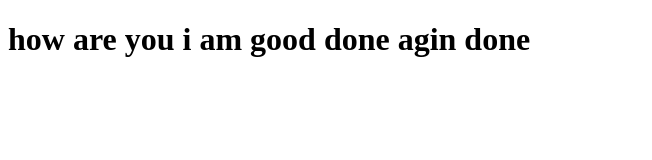
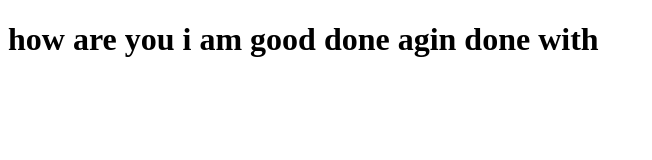
Before and after one commit to premraj234/testCI-CD, a website built with Parcel: page index.html in a window 1280 px wide. Shown: the whole page, without its empty margins (0-652 px from the left). Built offline with nearby package versions, Linux system fonts and the light colour scheme.

Commit message:
initial commit -5

```diff
--- a/index.html
+++ b/index.html
@@ -7,6 +7,6 @@
     <title>Document</title>
 </head>
 <body>
-    <h1>how are you i am good done agin done</h1>
+    <h1>how are you i am good done agin done with</h1>
 </body>
 </html>
```
